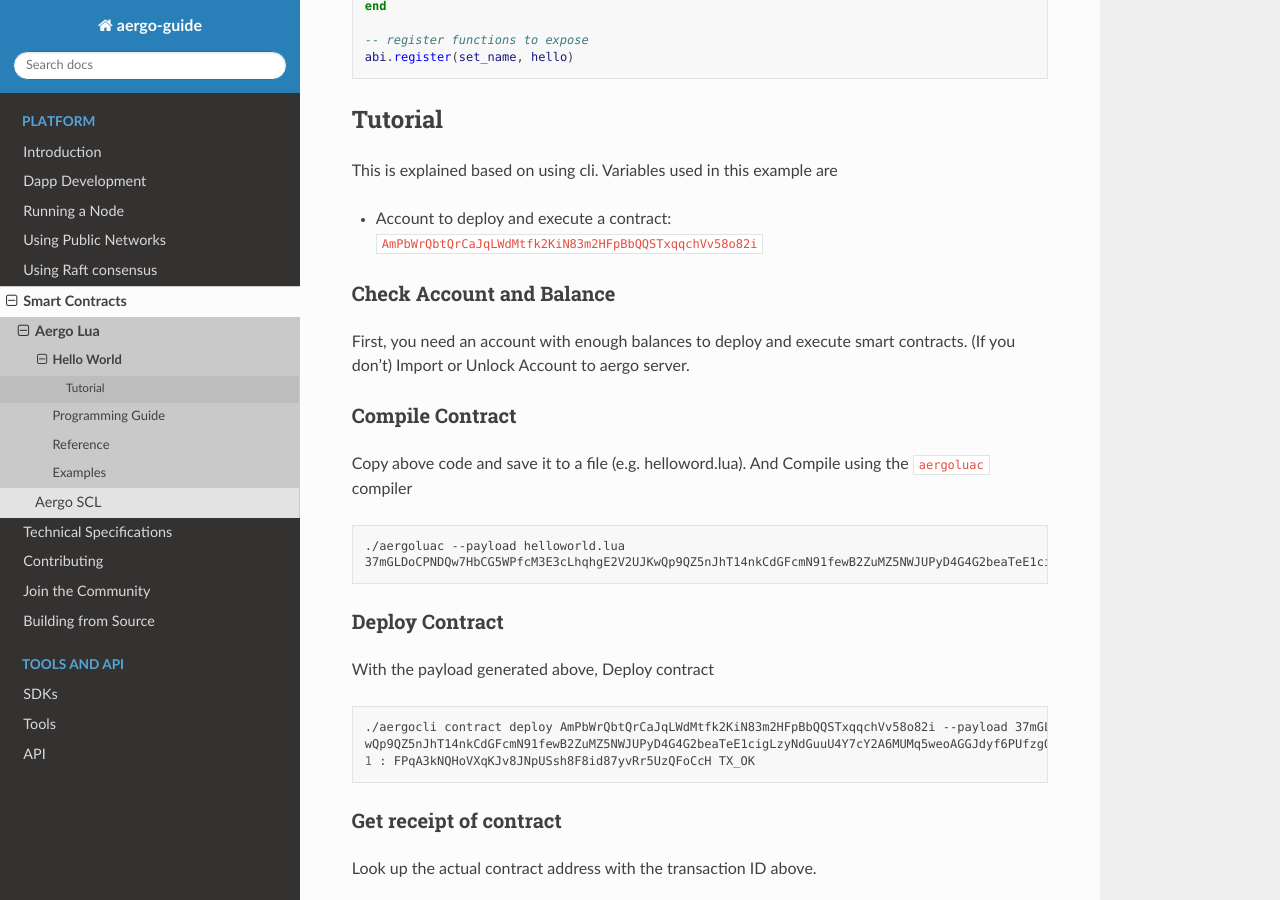
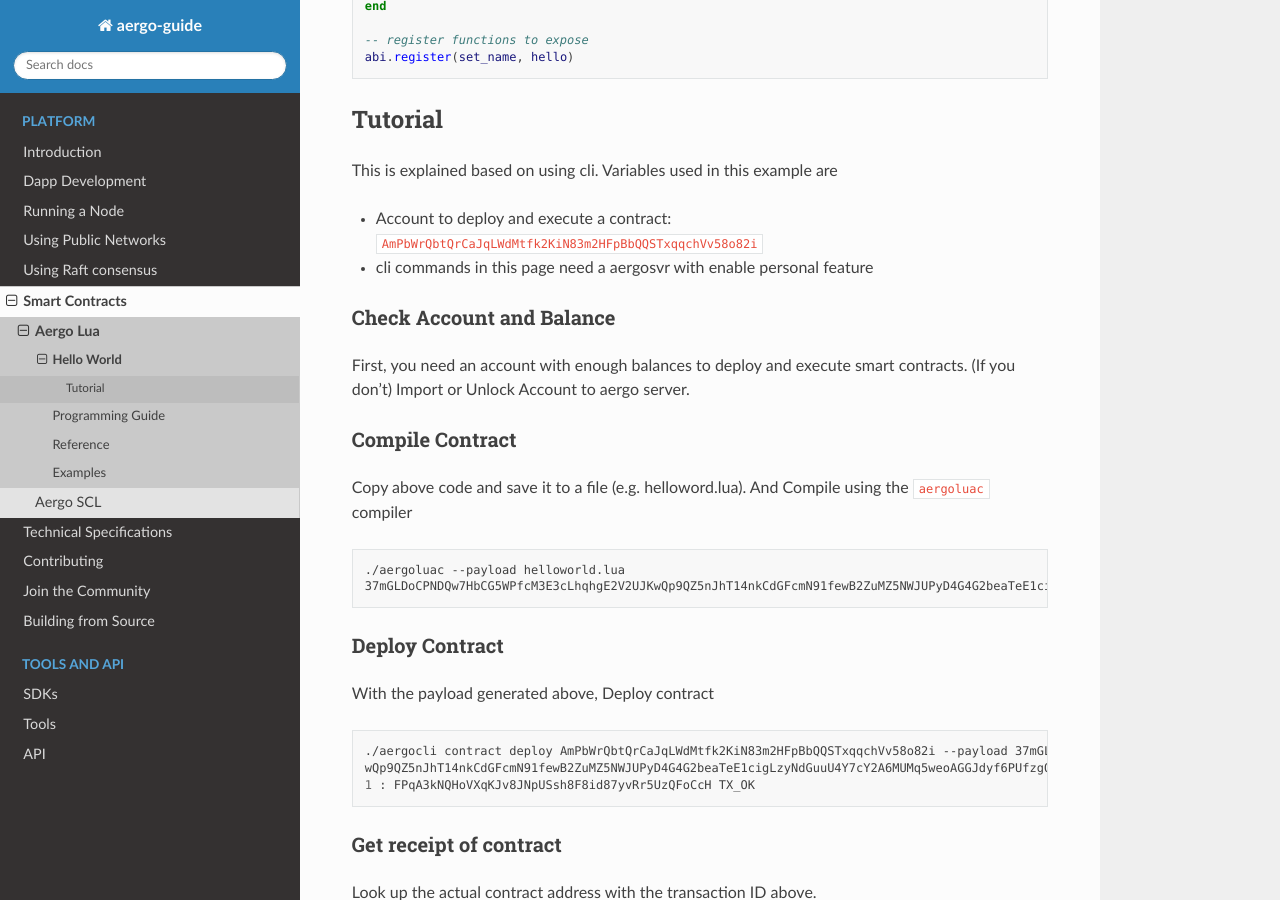
Before and after one commit to aergoio/guide, a Sphinx documentation site: the page built from source/smart-contracts/lua/hello-world.md, in a window 1280 px wide and 900 px high, scrolled down 724 px. Built offline with Sphinx 7.4.7 and the Read the Docs theme 2.0.0, drawn with Linux system fonts in a browser that asks for light colours.

Commit message:
Update hello-world.md
Add description about to require aergosvr with personal feature

```diff
--- a/source/smart-contracts/lua/hello-world.md
+++ b/source/smart-contracts/lua/hello-world.md
@@ -39,6 +39,7 @@
 ## Tutorial
 This is explained based on using cli. Variables used in this example are
 * Account to deploy and execute a contract: `AmPbWrQbtQrCaJqLWdMtfk2KiN83m2HFpBbQQSTxqqchVv58o82i`
+* cli commands in this page need a aergosvr with enable personal feature
 
 ### Check Account and Balance
 First, you need an account with enough balances to deploy and execute smart contracts.
```
